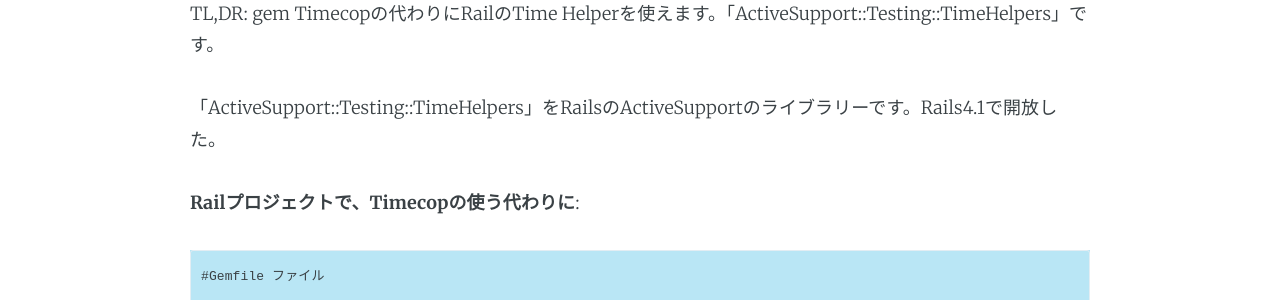
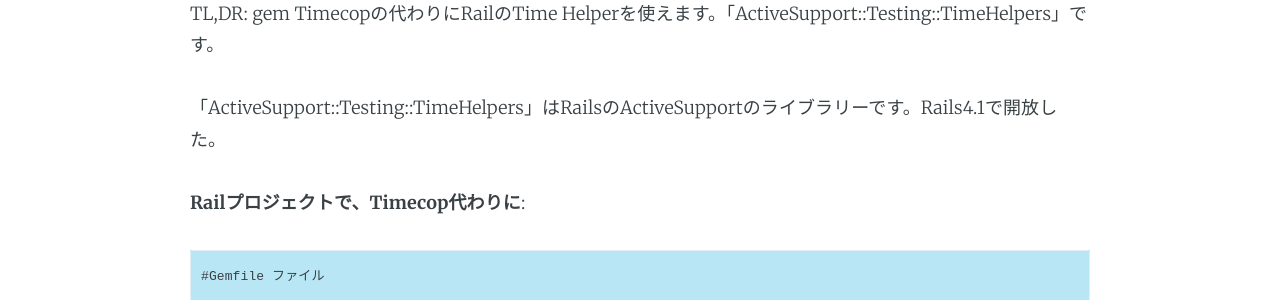
Before and after one commit to trnthanhtu/trnthanhtu.github.io, a Jekyll site: the page built from _posts/2019-01-29-RSpecでTimecopをRailsのTime Helperに置き換える.markdown, in a window 1280 px wide. Shown: the part 262-562 px from the top of the page. Built offline with Jekyll 4.4.1, drawn with Linux system fonts in a browser that asks for light colours.

Commit message:
Update 2019-01-29-RSpecでTimecopをRailsのTime Helperに置き換える.markdown

````diff
--- a/_posts/2019-01-29-RSpecでTimecopをRailsのTime Helperに置き換える.markdown
+++ b/_posts/2019-01-29-RSpecでTimecopをRailsのTime Helperに置き換える.markdown
@@ -5,9 +5,9 @@
 ---
 TL,DR:  gem Timecopの代わりにRailのTime Helperを使えます。「ActiveSupport::Testing::TimeHelpers」です。
 
-「ActiveSupport::Testing::TimeHelpers」をRailsのActiveSupportのライブラリーです。Rails4.1で開放した。
+「ActiveSupport::Testing::TimeHelpers」はRailsのActiveSupportのライブラリーです。Rails4.1で開放した。
 
-**Railプロジェクトで、Timecopの使う代わりに**:
+**Railプロジェクトで、Timecop代わりに**:
 ```
 #Gemfile ファイル
 group :test do
````
